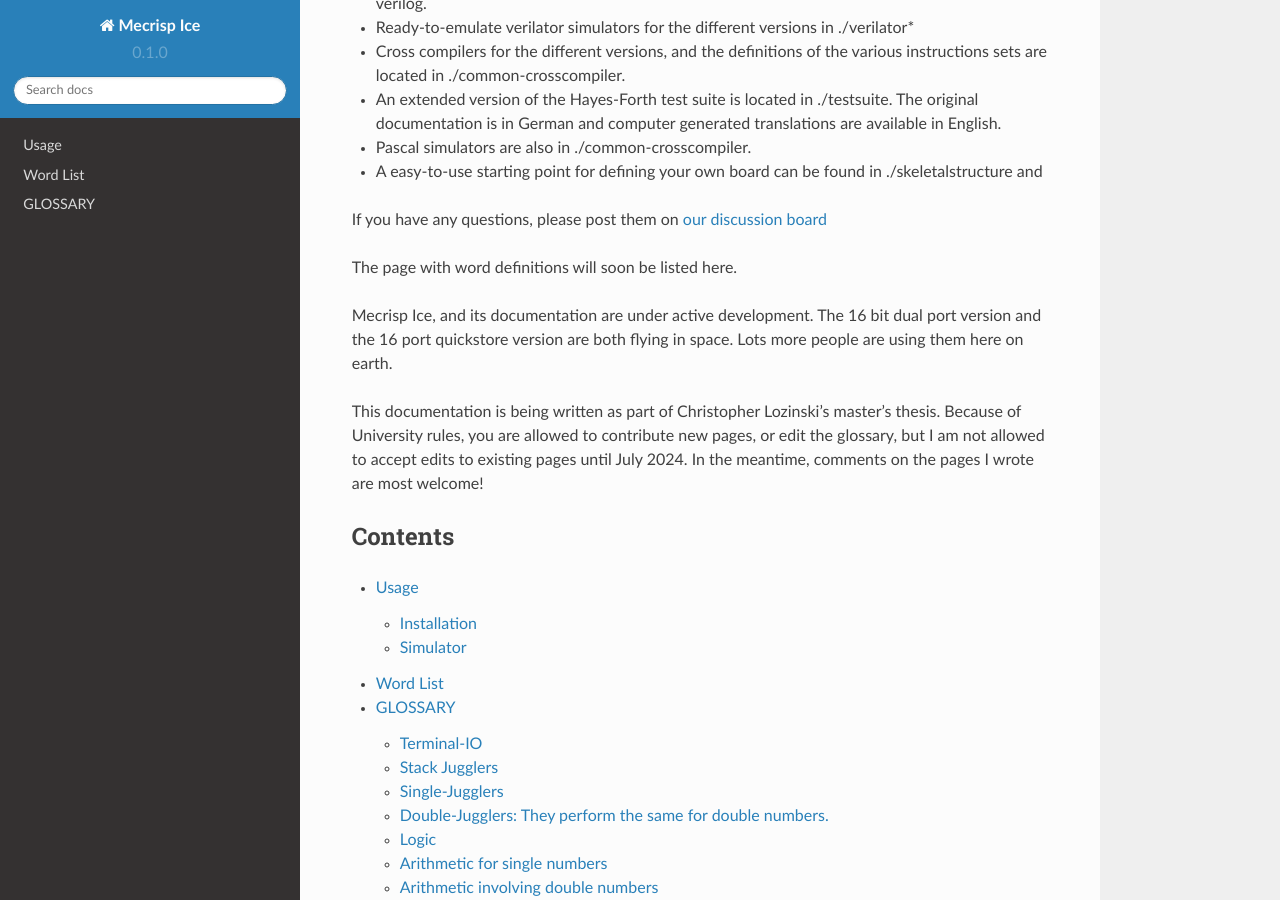
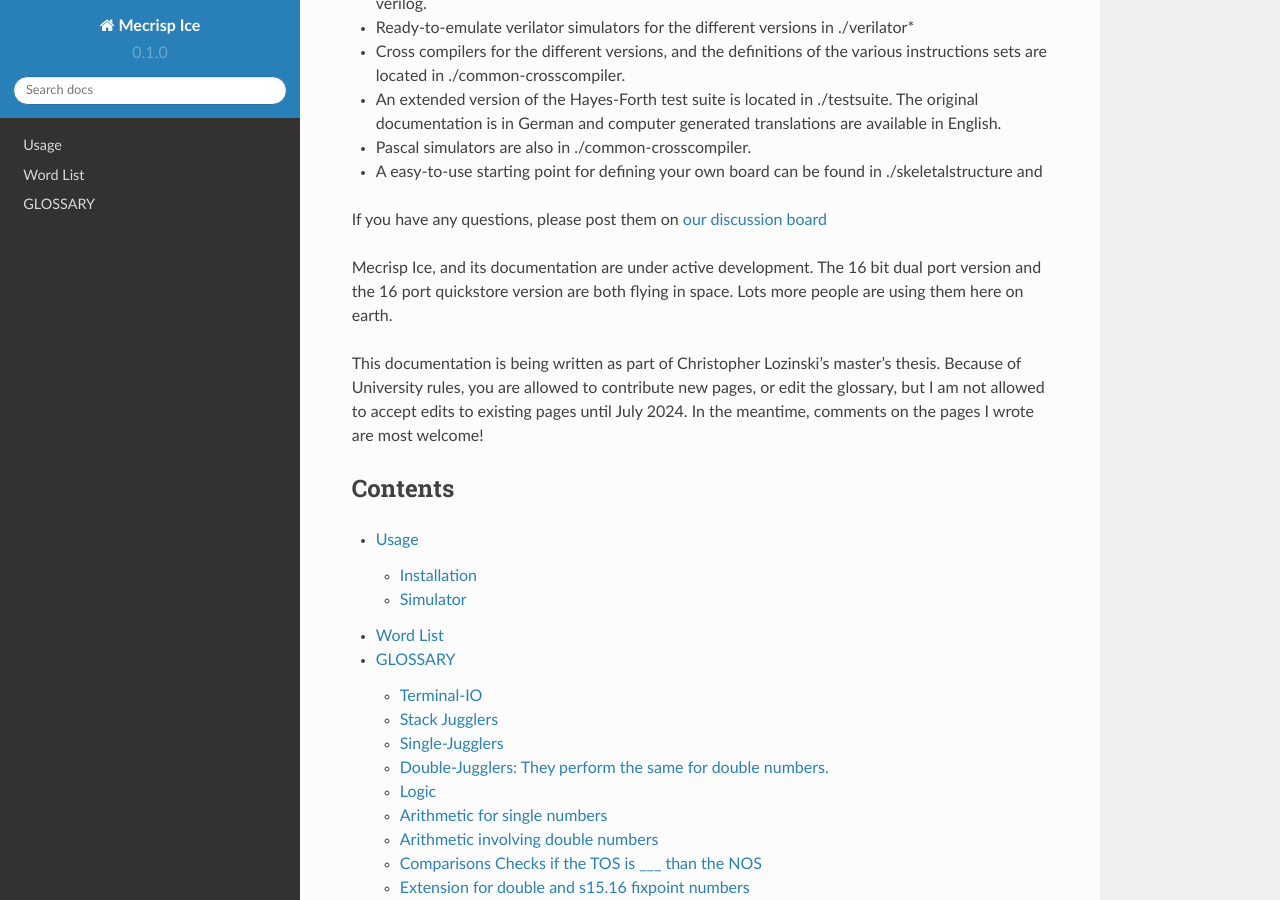
Before and after one commit to PythonLinks/Mecrisp-Ice, a Sphinx documentation site: the page built from docs/source/index.rst, in a window 1280 px wide and 900 px high, scrolled down 640 px. Built offline with Sphinx 7.4.7 and the Read the Docs theme 2.0.0, drawn with Linux system fonts in a browser that asks for light colours.

Commit message:
Update index.rst

```diff
--- a/docs/source/index.rst
+++ b/docs/source/index.rst
@@ -42,8 +42,6 @@
 If you have any questions, please post them on `our discussion board
 <https://sourceforge.net/p/mecrisp/discussion/general/>`_
 
-The page with word definitions will soon be listed here.
-
 .. note::
 
 Mecrisp Ice, and its documentation are under active development.   The 16 bit dual port version and the 16 port quickstore version are both flying in space.  Lots more people are using  them here on earth.
```
